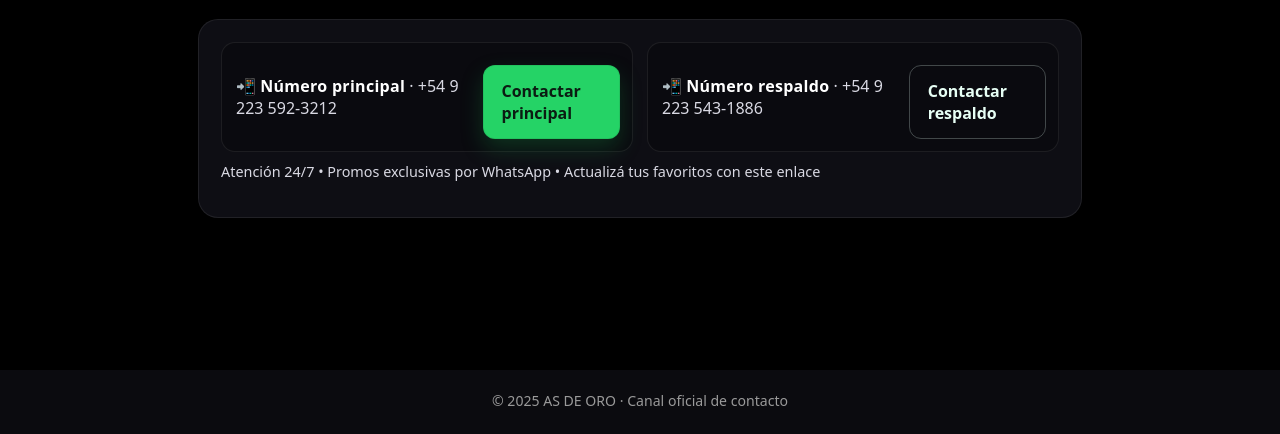
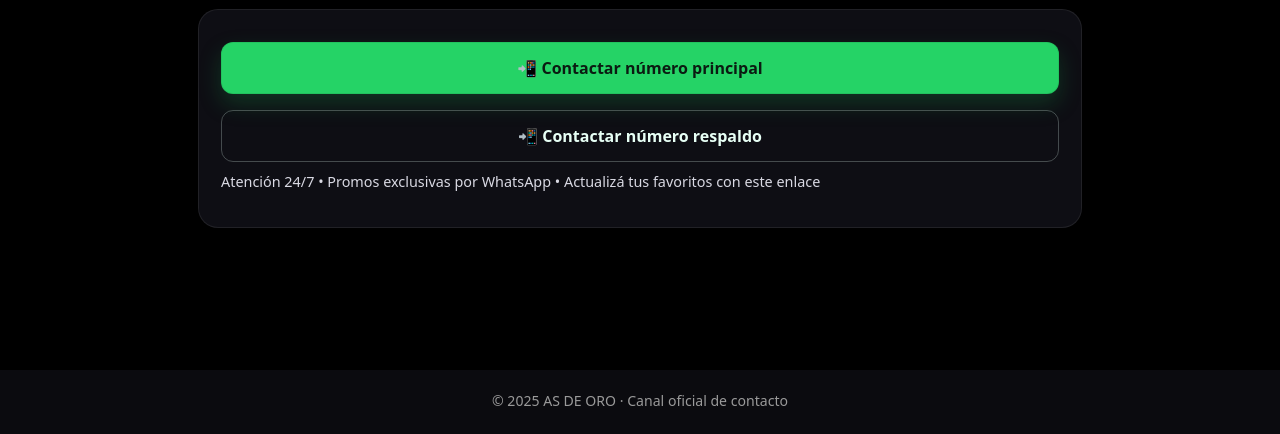
Before and after one commit to Diversionasegurada/ASDEORO, a plain HTML site: page index.html in a window 1280 px wide. Shown: the part 366-800 px from the top of the page. Drawn offline with Linux system fonts and the light colour scheme.

Commit message:
Update index.html

```diff
--- a/index.html
+++ b/index.html
@@ -6,7 +6,6 @@
   <title>AS DE ORO – Volvimos</title>
   <meta name="description" content="Volvimos AS DE ORO. Contactanos por WhatsApp y obtené un bono del 25%." />
 
-  <!-- Open Graph para vistas previas en WhatsApp/FB -->
   <meta property="og:title" content="VOLVIMOS • AS DE ORO" />
   <meta property="og:description" content="Volvé con nosotros y obtené un bono del 25%." />
   <meta property="og:image" content="Portada_asdeoro.png" />
@@ -72,19 +71,13 @@
     }
     .sub{ font-size: clamp(1rem, 2.7vw, 1.35rem); color:var(--muted); margin: 0 0 22px 0; text-shadow: 0 10px 24px rgba(0,0,0,.45); }
     .card{ margin-top: 16px; background: var(--card); backdrop-filter: var(--blur); border:1px solid rgba(255,255,255,.08); border-radius:20px; padding: clamp(14px, 3vw, 22px); box-shadow: 0 18px 40px rgba(0,0,0,.45); }
-    .nums{ display:grid; gap:14px; grid-template-columns: 1fr; }
-    .row{ display:flex; align-items:center; justify-content:space-between; gap:12px; background: rgba(0,0,0,.25); border:1px solid rgba(255,255,255,.08); border-radius:14px; padding:12px 12px 12px 14px; }
-    .row p{ margin:0; font-size:1rem; color:var(--muted); }
-    .row strong{ color:#fff; letter-spacing:.3px; }
-    .cta{ display:flex; flex-wrap:wrap; gap:12px; margin-top:10px; }
+    .cta{ display:flex; flex-direction:column; gap:16px; margin-top:10px; }
     .btn{ display:inline-flex; align-items:center; justify-content:center; gap:.6rem; padding:14px 18px; border-radius:12px; font-weight:700; text-decoration:none; color:#0b1b12; background:var(--wa); transition:transform .04s ease, box-shadow .2s ease, background .2s ease; box-shadow: 0 10px 22px rgba(22, 163, 74, .25); border:1px solid rgba(0,0,0,.08); font-size:1rem; }
     .btn:hover{ background:var(--wa-hover); transform:translateY(-1px) }
     .btn.alt{ background: transparent; color:#e7fff5; border:1px solid rgba(231,255,245,.25); box-shadow:none; }
     .btn.alt:hover{ background: rgba(255,255,255,.08); }
     .mini{ margin-top:10px; font-size:.9rem; color:var(--muted); }
     footer{ margin-top:auto; padding: 20px 0 24px; text-align:center; color:#9a9a9a; font-size:.88rem; }
-    .wapp-ico{ width:1.1em; height:1.1em; display:inline-block; transform: translateY(1px); }
-    @media (min-width:700px){ .nums{ grid-template-columns: 1fr 1fr; } }
   </style>
 </head>
 <body>
@@ -97,20 +90,13 @@
       <p class="sub">Volvé con nosotros y <strong style="color:var(--gold)">obtené un bono del 25%</strong>.</p>
 
       <section class="card" aria-label="Contacto por WhatsApp">
-        <div class="nums">
-          <div class="row">
-            <p>📲 <strong>Número principal</strong> · +54 9 223 592-3212</p>
-            <div class="cta">
-              <a class="btn" href="https://wa.me/5492235923212?text=Quiero%20volver%20con%20mi%20BONO" target="_blank" rel="noopener">Contactar principal</a>
-            </div>
-          </div>
-
-          <div class="row">
-            <p>📲 <strong>Número respaldo</strong> · +54 9 223 543-1886</p>
-            <div class="cta">
-              <a class="btn alt" href="https://wa.me/5492235431886" target="_blank" rel="noopener">Contactar respaldo</a>
-            </div>
-          </div>
+        <div class="cta">
+          <a class="btn" href="https://wa.me/5492235923212?text=Quiero%20volver%20con%20mi%20BONO" target="_blank" rel="noopener">
+            📲 Contactar número principal
+          </a>
+          <a class="btn alt" href="https://wa.me/5492235431886" target="_blank" rel="noopener">
+            📲 Contactar número respaldo
+          </a>
         </div>
         <p class="mini">Atención 24/7 • Promos exclusivas por WhatsApp • Actualizá tus favoritos con este enlace</p>
       </section>
```
